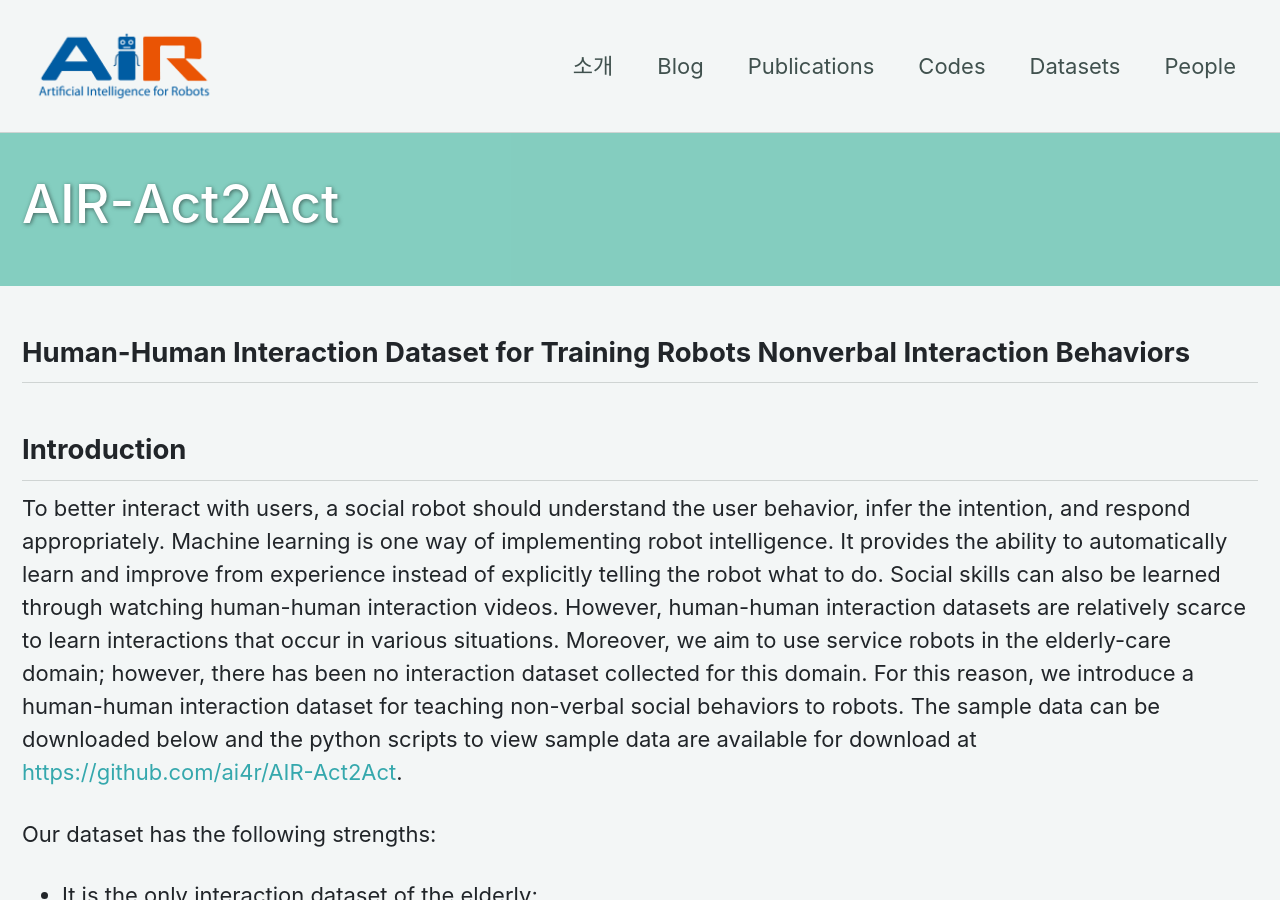
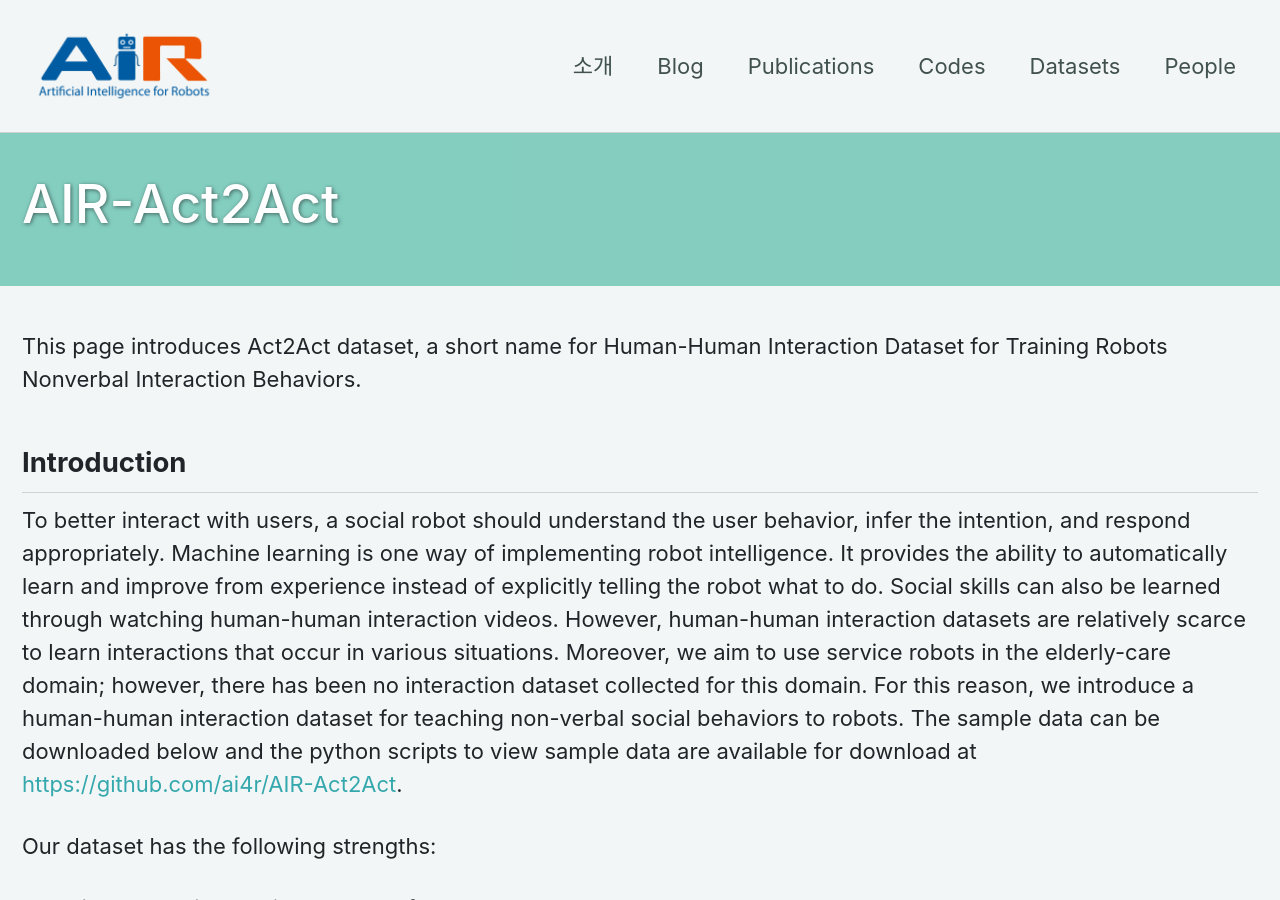
Before and after one commit to ai4robot/ai4robot.github.io, a Jekyll site: the page built from _pages/air-act2act-en.md, in a window 1280 px wide and 900 px high. Built offline with Jekyll 4.4.1, drawn with Linux system fonts in a browser that asks for light colours; cached includes are drawn as plain includes; nearby versions of some CDN libraries.

Commit message:
act2act description changed a little bit

```diff
--- a/_pages/air-act2act-en.md
+++ b/_pages/air-act2act-en.md
@@ -10,7 +10,7 @@ last_modified_at: 2020-07-13T14:23:03-05:00
 toc: true
 ---
 
-## Human-Human Interaction Dataset for Training Robots Nonverbal Interaction Behaviors
+This page introduces Act2Act dataset, a short name for Human-Human Interaction Dataset for Training Robots Nonverbal Interaction Behaviors.
 
 ## Introduction
 
```
